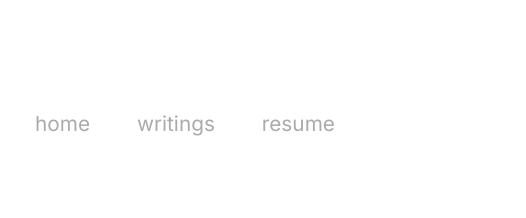
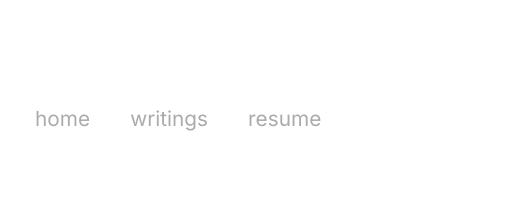
Before and after one commit to smsunarto/smsunarto.com, a Gatsby site: page / in a window 1280 px wide. Shown: the top 218 px of the page, 500-1026 px from the left. Built offline with nearby package versions, Linux system fonts and the light colour scheme; Gatsby itself is replaced by a stand-in of ours; some packages are replaced by stand-ins of ours.

Commit message:
polyfill flexbox gap

```diff
--- a/src/components/Navbar.js
+++ b/src/components/Navbar.js
@@ -17,9 +17,13 @@ const NavbarLinkContainer = styled.div`
   display: flex;
   flex-flow: row wrap;
   margin-top: 5px;
-  justify-content: space-between;
-  width: 100%;
-  max-width: 300px;
+  --column-gap: 40px;
+  --row-gap: 10px;
+  margin: calc(var(--row-gap) / -2) calc(var(--column-gap) / -2);
+
+  > * {
+    margin: calc(var(--row-gap) / 2) calc(var(--column-gap) / 2);
+  }
 
   @media (max-width: 600px) {
     margin-top: 15px;
```
